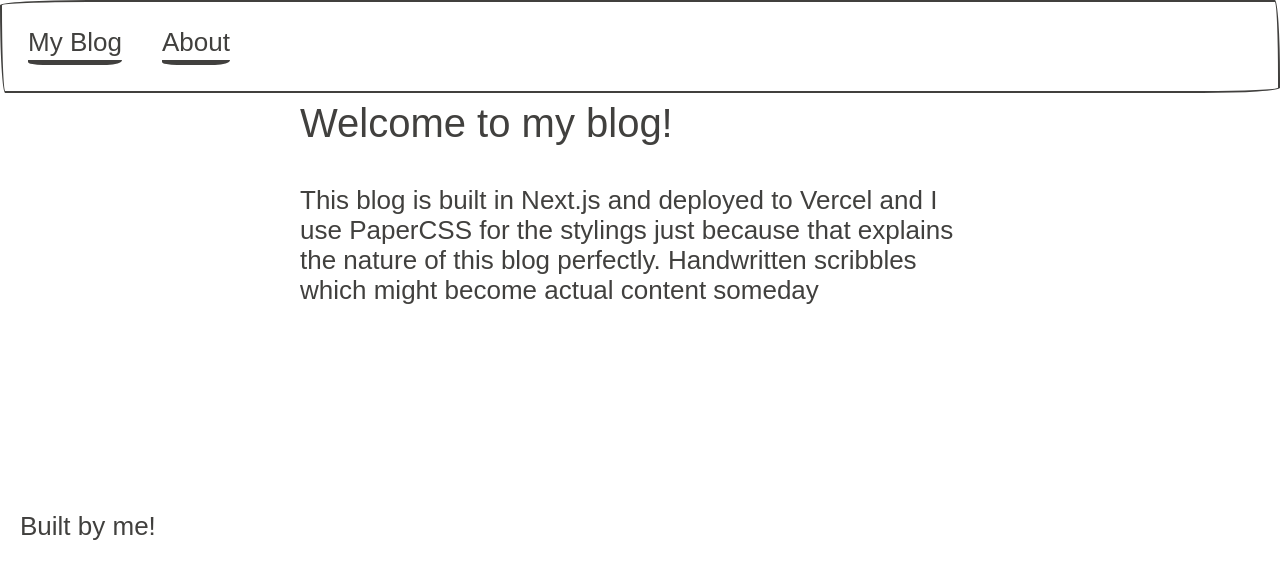
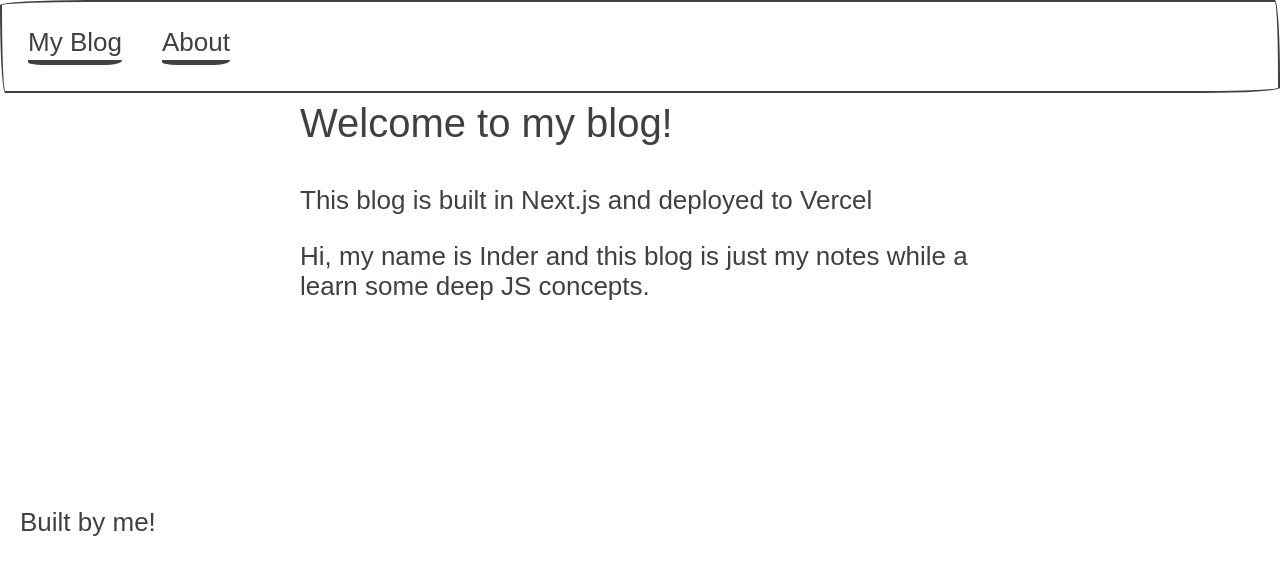
Before and after one commit to inder89/blog, a Next.js app: page /about in a window 1280 px wide. Shown: the top 578 px of the page. Built offline with nearby package versions, Linux system fonts and the light colour scheme; a web font is replaced by a local one.

Commit message:
about me

```diff
--- a/pages/about.js
+++ b/pages/about.js
@@ -8,8 +8,9 @@ const About = ({ title, description, ...props }) => {
         <p className="description">
           {description}
         </p>
-
-
+        <p>
+          Hi, my name is Inder and this blog is just my notes while a learn some deep JS concepts.
+        </p>
       </Layout>
     </>
   )
--- a/siteconfig.json
+++ b/siteconfig.json
@@ -1,4 +1,4 @@
 {
   "title": "Demo Blog",
-  "description": "This blog is built in Next.js and deployed to Vercel and I use PaperCSS for the stylings just because that explains the nature of this blog perfectly. Handwritten scribbles which might become actual content someday"
+  "description": "This blog is built in Next.js and deployed to Vercel"
 }
```
